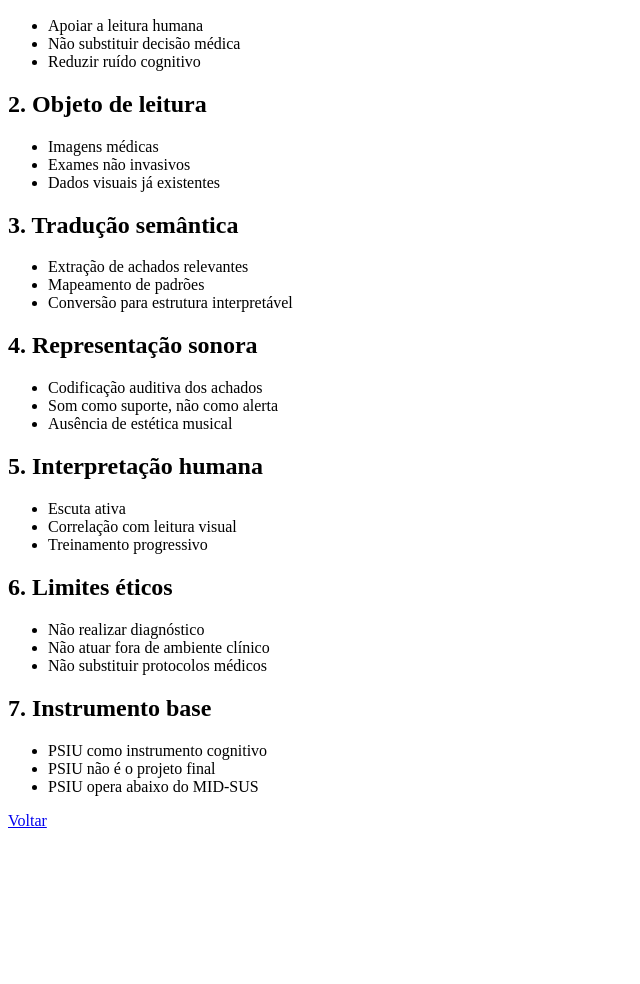
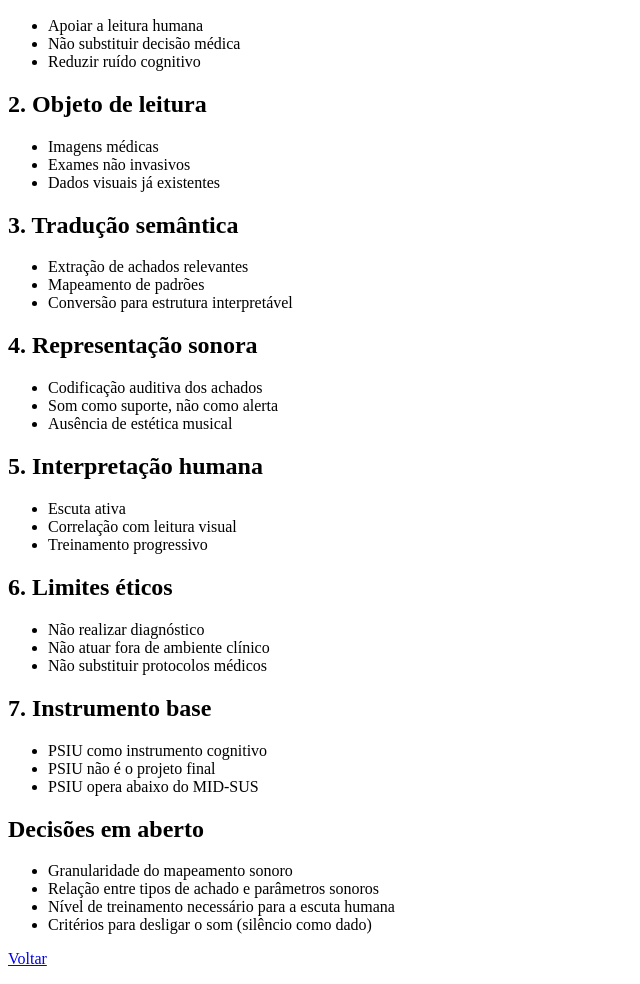
Before and after one commit to LUIZ-CUTITA/psiu-site, a plain HTML site: page arquitetura.html in a window 1280 px wide. Shown: the part 110-1094 px from the top of the page, without its empty margins (0-640 px from the left). Before the commit the page ends 956 px from the top, so only its background shows below. Drawn offline with Linux system fonts and the light colour scheme.

Commit message:
Update arquitetura.html

```diff
--- a/arquitetura.html
+++ b/arquitetura.html
@@ -56,6 +56,13 @@
   <li>PSIU não é o projeto final</li>
   <li>PSIU opera abaixo do MID-SUS</li>
 </ul>
+<h2>Decisões em aberto</h2>
+<ul>
+  <li>Granularidade do mapeamento sonoro</li>
+  <li>Relação entre tipos de achado e parâmetros sonoros</li>
+  <li>Nível de treinamento necessário para a escuta humana</li>
+  <li>Critérios para desligar o som (silêncio como dado)</li>
+</ul>
 
 <p><a href="index.html">Voltar</a></p>
 
```
